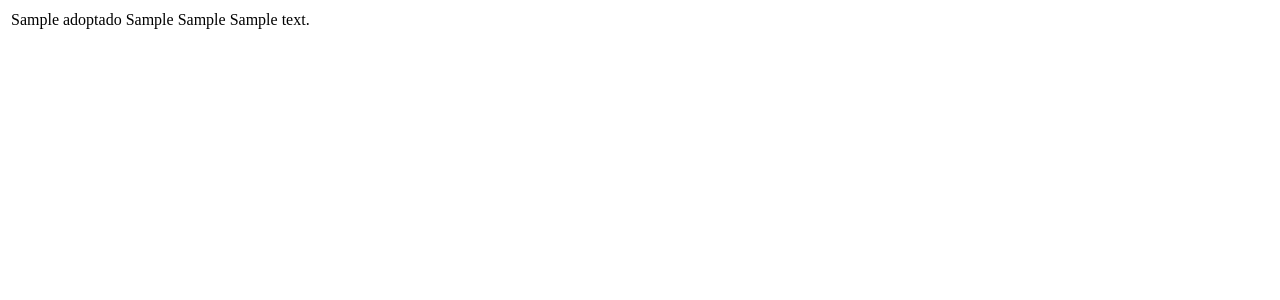
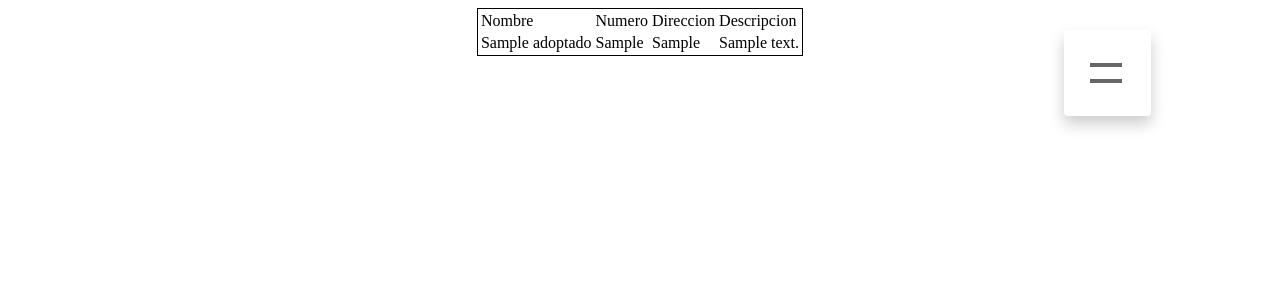
Before and after one commit to Sr74/TrabajoFinal, a PHP site: page /adoptar.php in a window 1280 px wide. Shown: the top 300 px of the page. Run offline with PHP 8.4, Linux system fonts and the light colour scheme; tables that the repository leaves empty or names only in its code hold one stand-in row (values such as "Sample post").

Commit message:
casinada

```diff
--- a/After/adoptar.php
+++ b/After/adoptar.php
@@ -9,9 +9,30 @@ $sql = "SELECT*FROM adoptados";
     <meta name="viewport" content="width=device-width, initial-scale=1.0">
     <meta http-equiv="X-UA-Compatible" content="ie=edge">
     <title>Document</title>
+    <link rel="stylesheet" href="page2.css">
 </head>
 <body>
-    <table>
+    <div class="navigation">
+        <input type="checkbox">
+        <span></span>
+        <span></span>
+        <ul class="menu">
+            <li><a href="index.php">Inicio</a></li>
+            <li><a href="registrarmascota.php">Registrar Mascota</a></li>
+            <li><a href="sobrePets.php">Sobre Pets</a></li>
+            <li><a href="donar.php">Donar</a></li>
+        </ul>
+    </div>
+
+    <table class="table">
+        <tr>
+            <td>Nombre</td>
+            <td>Numero</td>
+            <td>Direccion</td>
+            <td>Descripcion</td>
+        </tr>
+
+
         <?php
         foreach($pdo->query($sql) as $fila){
         ?>
--- a/After/page2.css
+++ b/After/page2.css
@@ -1,4 +1,10 @@
+.table{
+    text-align:left;
+    margin: 0 auto;
+    border: 1px solid black;
 
+
+}
 .navigation {
     position: absolute;
     top:30px;
@@ -12,6 +18,7 @@
     border-radius: 4px;
     overflow: hidden;
     box-shadow: 0 8px 15px rgba(0,0,0, .2);
+    margin-left: 80%;
 }
 
 .menu {
```
Also changed, not shown: After/registrarmascota.php (+13 -0 lines).
